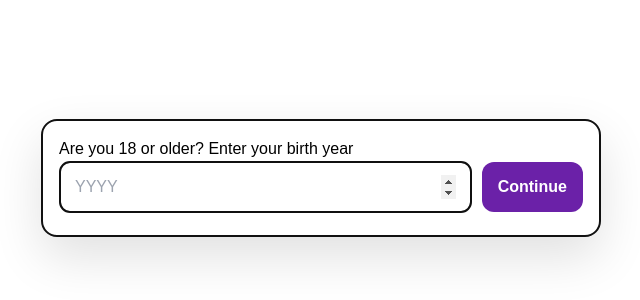
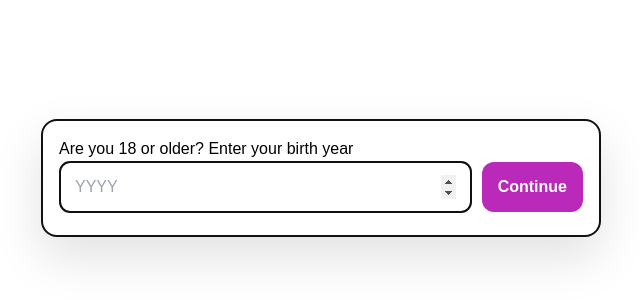
Before and after one commit to caseyclarkee/Sugar-Sale, a React (Vite) app: page /#/ in a window 1280 px wide. Shown: the part 222-522 px from the top of the page, without its empty margins (319-959 px from the left). Built offline with nearby package versions, Linux system fonts and the light colour scheme; a web font is replaced by a local one.

Commit message:
Update agegate.css

```diff
--- a/public/agegate.css
+++ b/public/agegate.css
@@ -27,7 +27,7 @@
   padding: 12px 14px; font-size: 1rem; width: 100%;
 }
 #age-gate-form .cta {
-  background: #6b21a8; color: #fff; border-radius: 12px; font-weight: 900;
+  background: #BB29BB; color: #fff; border-radius: 12px; font-weight: 900;
   padding: .8rem 1rem; border: none; cursor: pointer;
 }
 .error { color: #b00020; font-weight: 700; margin: 6px 0 0; }
```
